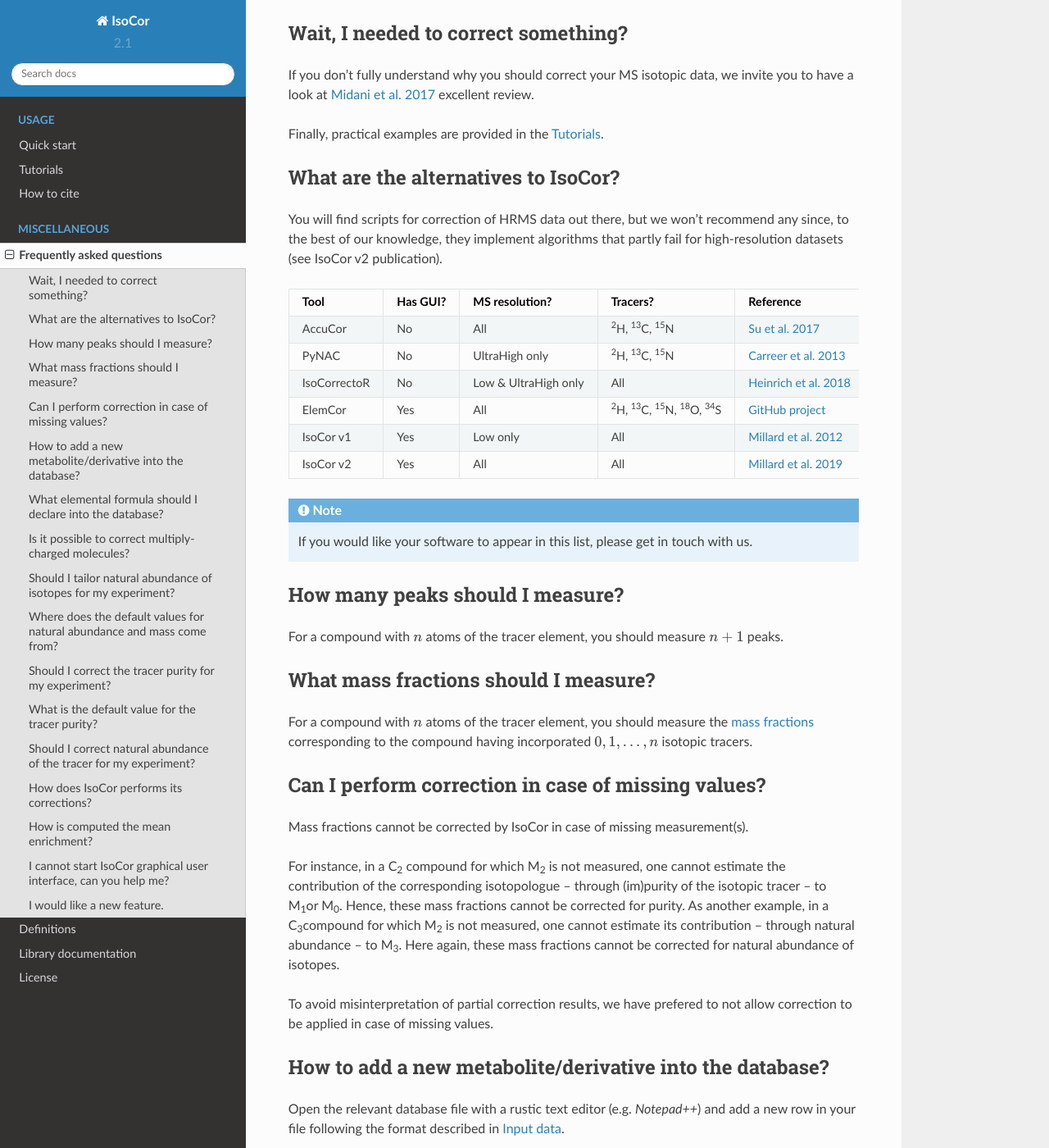
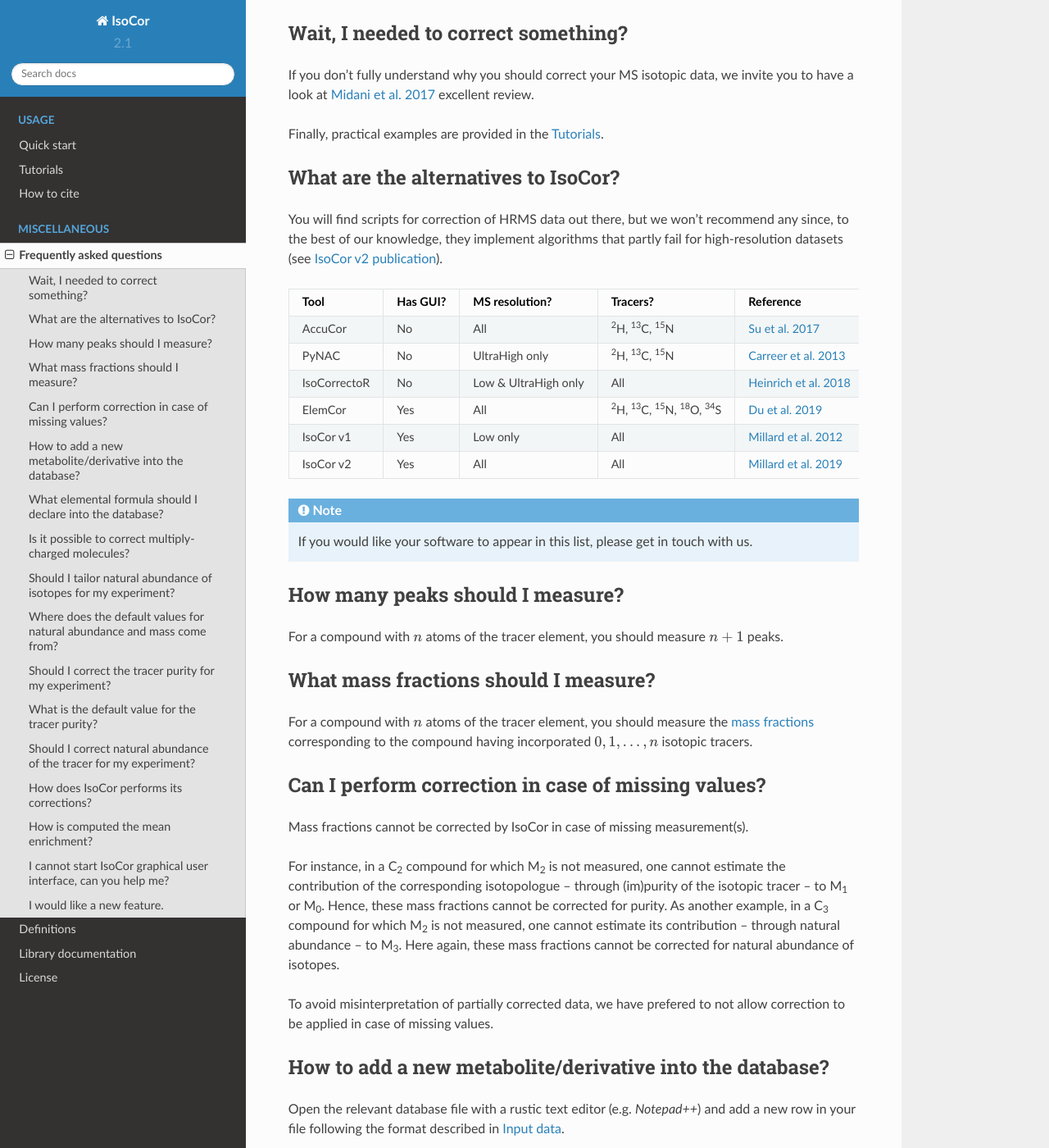
Before and after one commit to MetaSys-LISBP/IsoCor, a Sphinx documentation site: the page built from doc/faq.rst, in a window 1280 px wide and 1400 px high, scrolled down 237 px. Shown: the whole window at 82% size. Built offline with Sphinx 7.4.7 and the Read the Docs theme 2.0.0, drawn with Linux system fonts in a browser that asks for light colours.

Commit message:
update doc

```diff
--- a/doc/cite.rst
+++ b/doc/cite.rst
@@ -3,4 +3,8 @@
 
 Thank you for using IsoCor and citing us in your work! It means a lot to us and encourage us to continue its development.
 
-  IsoCor: isotope correction for high-resolution MS labeling experiments, Pierre Millard, Baudoin Delépine, Matthieu Guionnet, Maud Heuillet, Floriant Bellvert and Fabien Létisse (submitted)
+  IsoCor: isotope correction for high-resolution MS labeling experiments
+
+  Pierre Millard, Baudoin Delépine, Matthieu Guionnet, Maud Heuillet, Floriant Bellvert and Fabien Létisse
+
+  Bioinformatics, 2019, `doi: 10.1093/bioinformatics/btz209 <https://doi.org/10.1093/bioinformatics/btz209>`_
--- a/doc/faq.rst
+++ b/doc/faq.rst
@@ -22,7 +22,7 @@
 What are the alternatives to IsoCor?
 ^^^^^^^^^^^^^^^^^^^^^^^^^^^^^^^^^^^^^^^^^^^^^^^^^^^^^^^^^^^^^^^^^^^^^^^^^^^^^^^^^
 You will find scripts for correction of HRMS data out there, but we won’t recommend any since,
-to the best of our knowledge, they implement algorithms that partly fail for high-resolution datasets (see IsoCor v2 publication).
+to the best of our knowledge, they implement algorithms that partly fail for high-resolution datasets (see `IsoCor v2 publication <https://doi.org/10.1093/bioinformatics/btz209>`_).
 
 +--------------+----------+----------------------+---------------------------------------------------------------------+------------------------------------------------------------------------+---------------------------+
 | Tool         | Has GUI? | MS resolution?       | Tracers?                                                            | Reference                                                              | Comment                   |
@@ -33,11 +33,11 @@
 +--------------+----------+----------------------+---------------------------------------------------------------------+------------------------------------------------------------------------+---------------------------+
 | IsoCorrectoR | No       | Low & UltraHigh only | All                                                                 | `Heinrich et al. 2018 <https://doi.org/10.1038/s41598-018-36293-4>`_   | none                      |
 +--------------+----------+----------------------+---------------------------------------------------------------------+------------------------------------------------------------------------+---------------------------+
-| ElemCor      | Yes      | All                  | :sup:`2`\ H, :sup:`13`\ C, :sup:`15`\ N, :sup:`18`\ O, :sup:`34`\ S | `GitHub project <https://github.com/4dsoftware/elemcor>`_              | Faulty at High-resolution |
+| ElemCor      | Yes      | All                  | :sup:`2`\ H, :sup:`13`\ C, :sup:`15`\ N, :sup:`18`\ O, :sup:`34`\ S | `Du et al. 2019 <https://doi.org/10.1186/s12859-019-2669-9>`_          | Faulty at High-resolution |
 +--------------+----------+----------------------+---------------------------------------------------------------------+------------------------------------------------------------------------+---------------------------+
 | IsoCor v1    | Yes      | Low only             | All                                                                 | `Millard et al. 2012 <https://doi.org/10.1093/bioinformatics/bts127>`_ | none                      |
 +--------------+----------+----------------------+---------------------------------------------------------------------+------------------------------------------------------------------------+---------------------------+
-| IsoCor v2    | Yes      | All                  | All                                                                 | `Millard et al. 2019 <https://github.com/MetaSys-LISBP/IsoCor>`_       | none                      |
+| IsoCor v2    | Yes      | All                  | All                                                                 | `Millard et al. 2019 <https://doi.org/10.1093/bioinformatics/btz209>`_ | none                      |
 +--------------+----------+----------------------+---------------------------------------------------------------------+------------------------------------------------------------------------+---------------------------+
 
 .. note:: If you would like your software to appear in this list, please get in touch with us.
@@ -60,12 +60,12 @@
 Mass fractions cannot be corrected by IsoCor in case of missing measurement(s).
 
 For instance, in a C\ :sub:`2`\  compound for which M\ :sub:`2`\  is not measured, one cannot estimate the
-contribution of the corresponding isotopologue – through (im)purity of the isotopic tracer – to M\ :sub:`1`\
-or M\ :sub:`0`\ . Hence, these mass fractions cannot be corrected for purity. As another example, in a C\ :sub:`3`\
-compound for which M\ :sub:`2`\  is not measured, one cannot estimate its contribution – through natural
-abundance – to M\ :sub:`3`\. Here again, these mass fractions cannot be corrected for natural abundance of isotopes.
+contribution of the corresponding isotopologue – through (im)purity of the isotopic tracer – to M\ :sub:`1`\  or
+M\ :sub:`0`\ . Hence, these mass fractions cannot be corrected for purity. As another example, in a C\ :sub:`3`\  compound
+for which M\ :sub:`2`\  is not measured, one cannot estimate its contribution – through natural
+abundance – to M\ :sub:`3`\ . Here again, these mass fractions cannot be corrected for natural abundance of isotopes.
 
-To avoid misinterpretation of partial correction results, we have prefered to not allow correction
+To avoid misinterpretation of partially corrected data, we have prefered to not allow correction
 to be applied in case of missing values.
 
 
```
